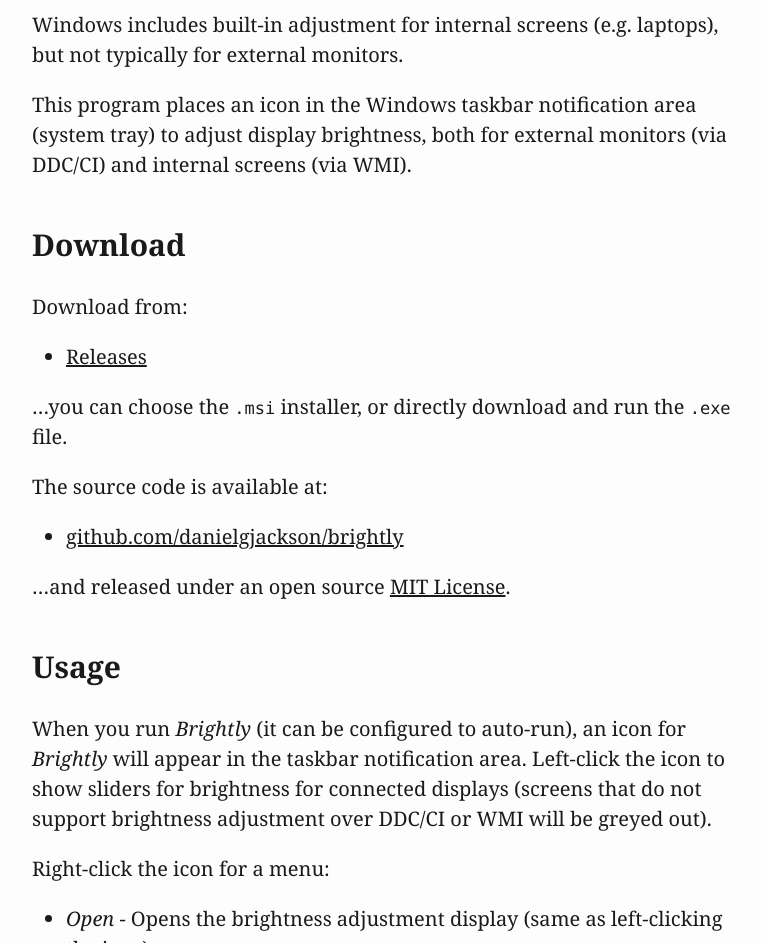
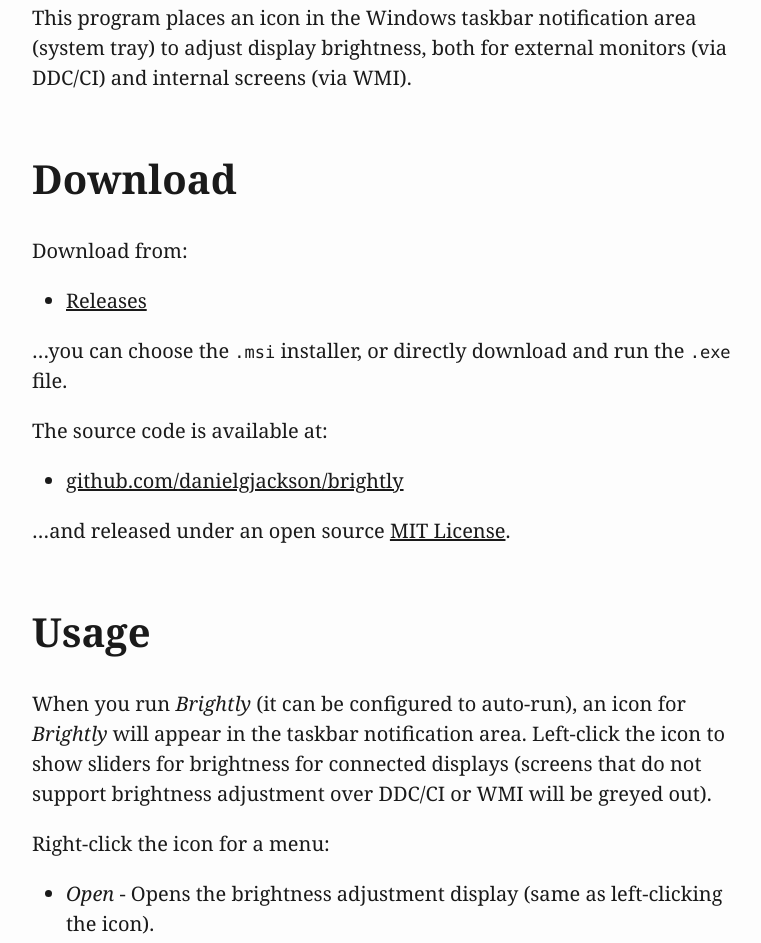
Before and after one commit to danielgjackson/brightly, a plain HTML site: page docs/index.html in a window 1280 px wide. Shown: the part 774-1717 px from the top of the page, without its empty margins (248-1009 px from the left). Drawn offline with Linux system fonts and the light colour scheme.

Commit message:
Use first heading as title level.

```diff
--- a/docs/index.html
+++ b/docs/index.html
@@ -152,14 +152,13 @@
 <header id="title-block-header">
 <h1 class="title">Brightly</h1>
 </header>
-<h1 id="brightly">Brightly</h1>
 <p><em>Utility to adjust external monitor and internal screen brightness.</em></p>
 <figure>
 <img src="screenshot.png" alt="Screenshot showing the application icon in the notification area, and a pop-up window with per-monitor brightness adjustment sliders" /><figcaption aria-hidden="true">Screenshot showing the application icon in the notification area, and a pop-up window with per-monitor brightness adjustment sliders</figcaption>
 </figure>
 <p>Windows includes built-in adjustment for internal screens (e.g. laptops), but not typically for external monitors.</p>
 <p>This program places an icon in the Windows taskbar notification area (system tray) to adjust display brightness, both for external monitors (via DDC/CI) and internal screens (via WMI).</p>
-<h2 id="download">Download</h2>
+<h1 id="download">Download</h1>
 <p>Download from:</p>
 <ul>
 <li><a href="https://github.com/danielgjackson/brightly/releases/latest">Releases</a></li>
@@ -170,7 +169,7 @@
 <li><a href="https://github.com/danielgjackson/brightly">github.com/danielgjackson/brightly</a></li>
 </ul>
 <p>…and released under an open source <a href="https://github.com/danielgjackson/brightly/blob/master/LICENSE.txt">MIT License</a>.</p>
-<h2 id="usage">Usage</h2>
+<h1 id="usage">Usage</h1>
 <p>When you run <em>Brightly</em> (it can be configured to auto-run), an icon for <em>Brightly</em> will appear in the taskbar notification area. Left-click the icon to show sliders for brightness for connected displays (screens that do not support brightness adjustment over DDC/CI or WMI will be greyed out).</p>
 <p>Right-click the icon for a menu:</p>
 <ul>
```
Also changed, not shown: 1 other file.
